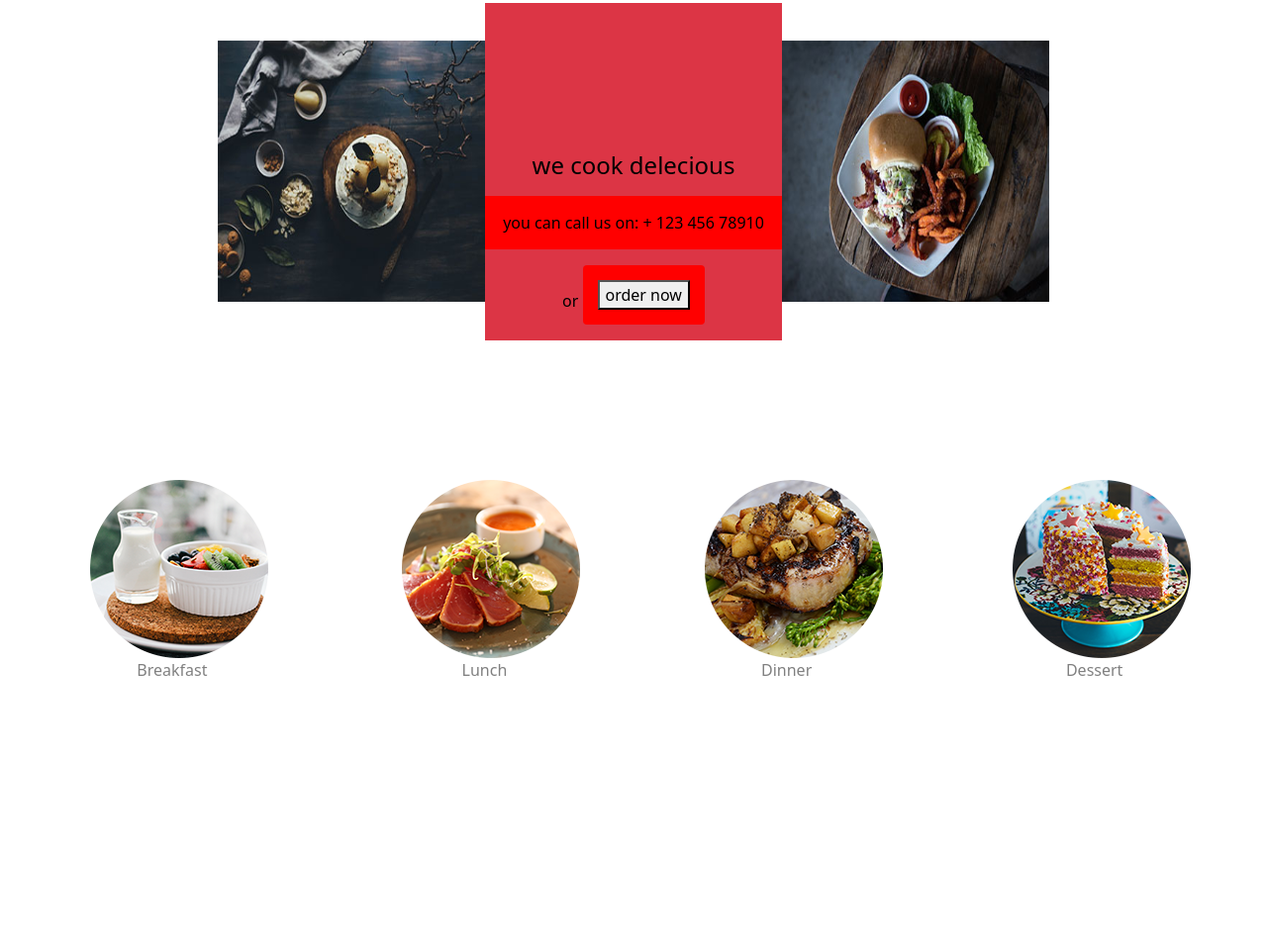
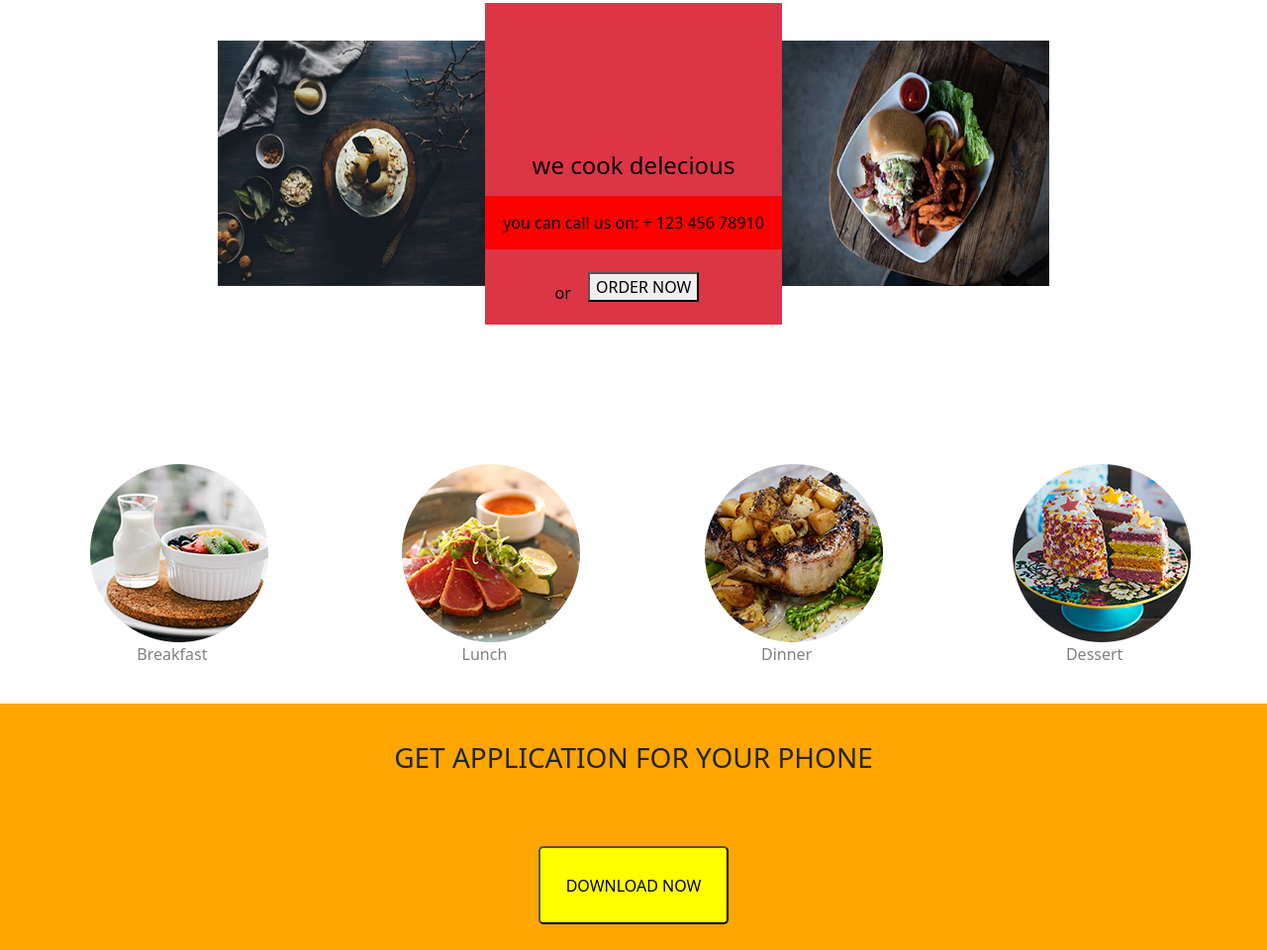
Before and after one commit to herediat/victory-sass, a website: page index.html in a window 1280 px wide. Shown: the part 822-1782 px from the top of the page at 99% size. Before the commit the page ends 1549 px from the top, so only its background shows below. Drawn offline with nearby package versions, Linux system fonts and the light colour scheme.

Commit message:
section2 done

```diff
--- a/index.html
+++ b/index.html
@@ -10,6 +10,7 @@
 </head>
 
 <body>
+    <!-- --------------------Header----------------- -->
     <header>
         <nav class="content">
             <div class="title">
@@ -38,14 +39,14 @@
             </div>
         </div>
     </header>
-    <!-- Section1 -->
+    <!-- ----------------------Section1----------------------- -->
     <section class="section1">
         <div class="cook1">
             <img src="./public/img/cook_01.jpg" alt="cook01">
             <div class="couleur1 text-center text-black bg-danger">
                 <h4 class="mb-3">we cook delecious</h4>
                 <div class="couleur2">
-                    <p>
+                    <p class="phone">
                         you can call us on:
                         + 123 456 78910
                     </p>
@@ -72,6 +73,15 @@
             </div>
         </div>
     </section>
+    <!-- -------------------------Section2------------------------ -->
+    <section class="section2">
+        <div>
+            <h3>
+                get application for your phone
+            </h3>
+            <a href=""><button>download now</button></a>
+        </div>
+    </section>
 </body>
 <script src="./node_modules/bootstrap/dist/js/bootstrap.js"></script>
 <script src="./node_modules/@popperjs/core/dist/umd/popper.js"></script>
--- a/src/sass/modules/_section1.sass
+++ b/src/sass/modules/_section1.sass
@@ -10,16 +10,17 @@
         .couleur1
             width: 300px
             padding-top: 150px
-            p
+            .phone
                 border: 10px
                 background-color: red
                 padding: 5%
                 span
                     font-size: 2%
-                    .btn
-                        button
-                            a
-                                text-transform: uppercase
+        .couleur2
+            .btn
+                button
+                    text-transform: uppercase
+
     .food
         display: flex
         justify-content: center
--- a/src/sass/modules/_section2.sass
+++ b/src/sass/modules/_section2.sass
@@ -0,0 +1,13 @@
+.section2
+    background-color: orange
+    div
+        text-align: center
+        h3
+            text-transform: uppercase
+            padding: 3%
+        button
+            text-transform: uppercase
+            margin: 2%
+            padding: 2%
+            border-radius: 5px
+            background-color: yellow
```
Also changed, not shown: public/css/app.css, 1 other file.
